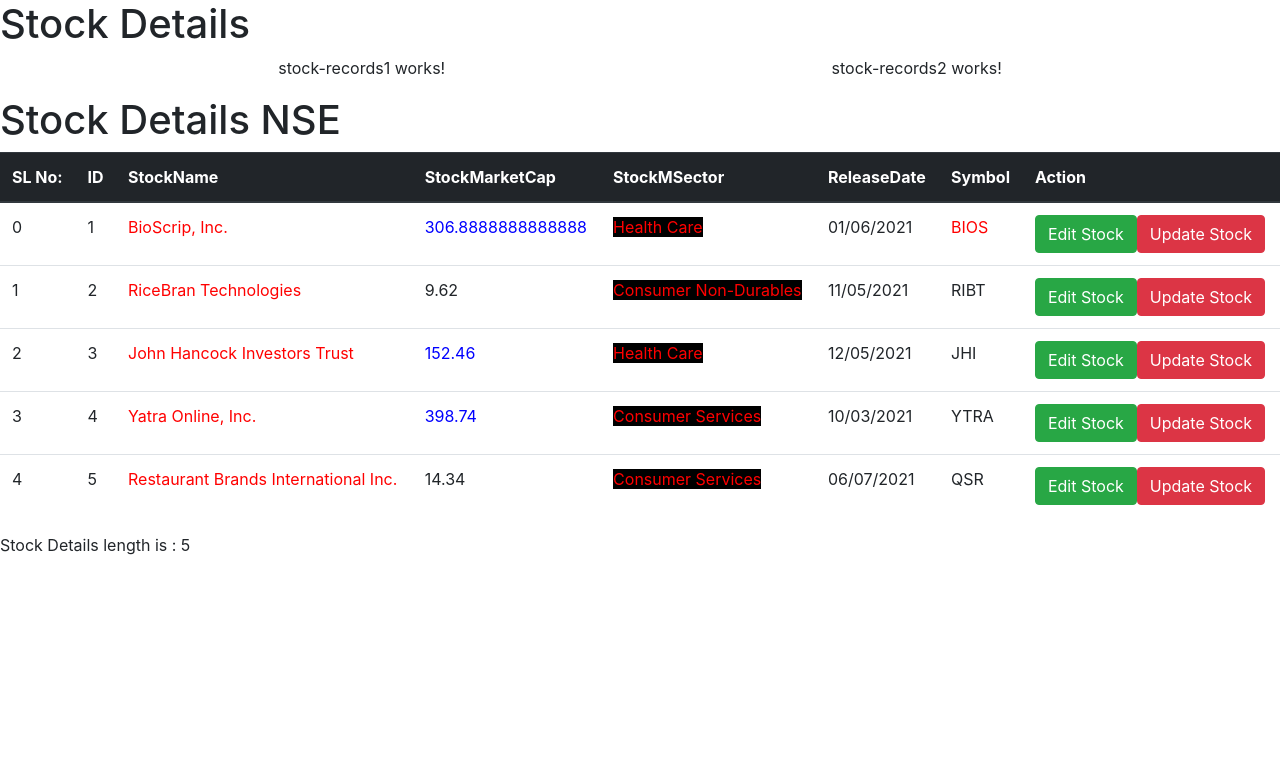
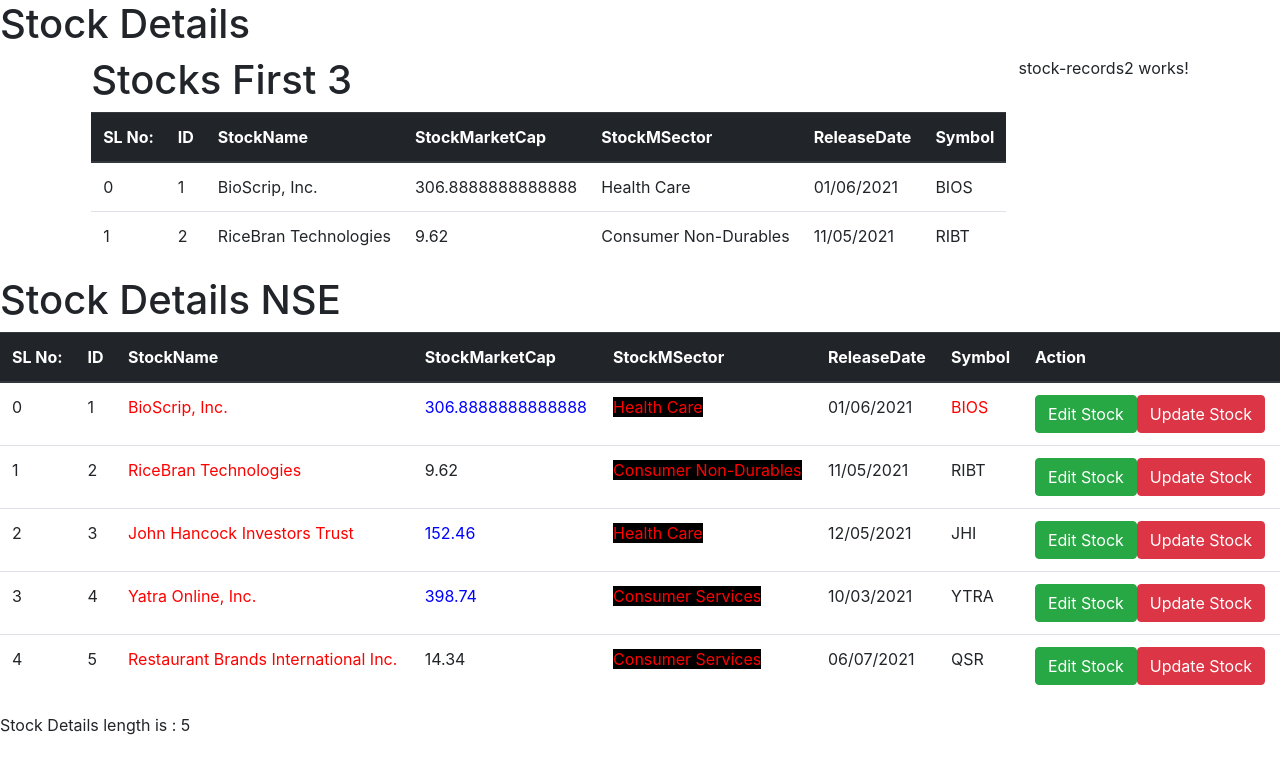
Before and after one commit to statst/Stock-Details, an Angular app: page / in a window 1280 px wide. Shown: the top 774 px of the page. Built offline with nearby package versions, Linux system fonts and the light colour scheme.

Commit message:
displaying more stocks

```diff
--- a/src/app/components/stock-records1/stock-records1.component.html
+++ b/src/app/components/stock-records1/stock-records1.component.html
@@ -1 +1,28 @@
-<p>stock-records1 works!</p>
+<h1>Stocks First 3</h1>
+<table class="table">
+    <thead class="thead-dark">
+      <tr>
+        <th scope="col">SL No:</th>
+        <th scope="col">ID</th>
+        <th scope="col">StockName</th>
+        <th scope="col">StockMarketCap</th>
+        <th scope="col">StockMSector</th>
+        <th scope="col">ReleaseDate</th>
+        <th scope="col">Symbol</th>
+      </tr>
+    </thead>
+    <tbody>
+      <tr *ngFor="let stock of  stockRecords; let i=index">
+        <td>{{i}}</td>
+        <td><span >{{stock.id}}</span> </td>
+        <td><span
+            >{{stock.stockName}}</span></td>
+        <td><span
+         >{{stock.stockMarketCap}}</span> </td>
+        <td><span  >{{stock.stockMSector}}</span> </td>
+        <td><span >{{stock.releaseDate}}</span> </td>
+        <td><span   >{{stock.symbol}}</span> </td>
+
+      </tr>
+    </tbody>
+  </table>
--- a/src/app/components/stock-records1/stock-records1.component.ts
+++ b/src/app/components/stock-records1/stock-records1.component.ts
@@ -1,4 +1,6 @@
 import { Component, OnInit } from '@angular/core';
+import { IStockDetail } from 'src/app/models/stocks.model';
+import { StockService } from 'src/app/services/stock.service';
 
 @Component({
   selector: 'app-stock-records1',
@@ -6,10 +8,16 @@
   styleUrls: ['./stock-records1.component.css']
 })
 export class StockRecords1Component implements OnInit {
-
-  constructor() { }
-
-  ngOnInit(): void {
+  public stockRecords: IStockDetail[];
+  constructor(private stockService: StockService) {
+    this.stockRecords = [];
   }
 
+  public ngOnInit(): void {
+    this.initializeStockRecords();
+  }
+
+  public initializeStockRecords():void{
+    this.stockRecords = this.stockService.getStockDetails().splice(0,2)
+  }
 }
```
